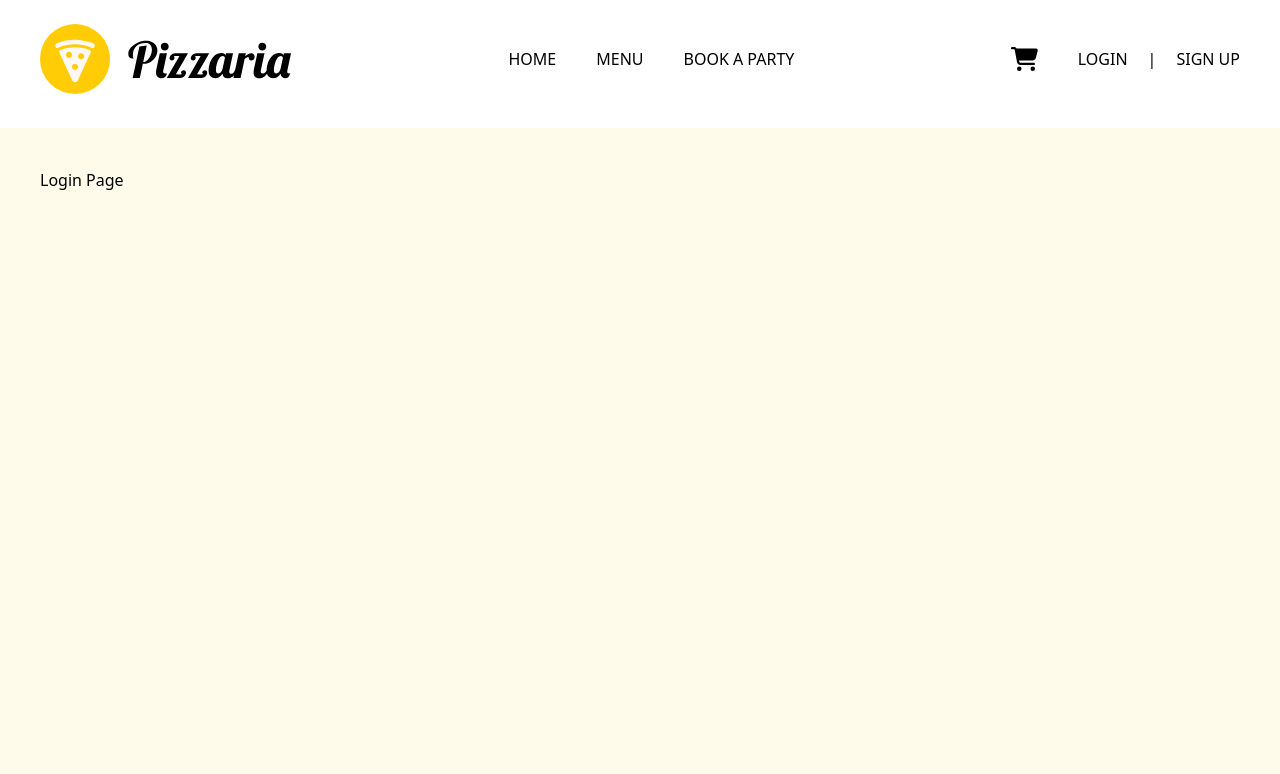
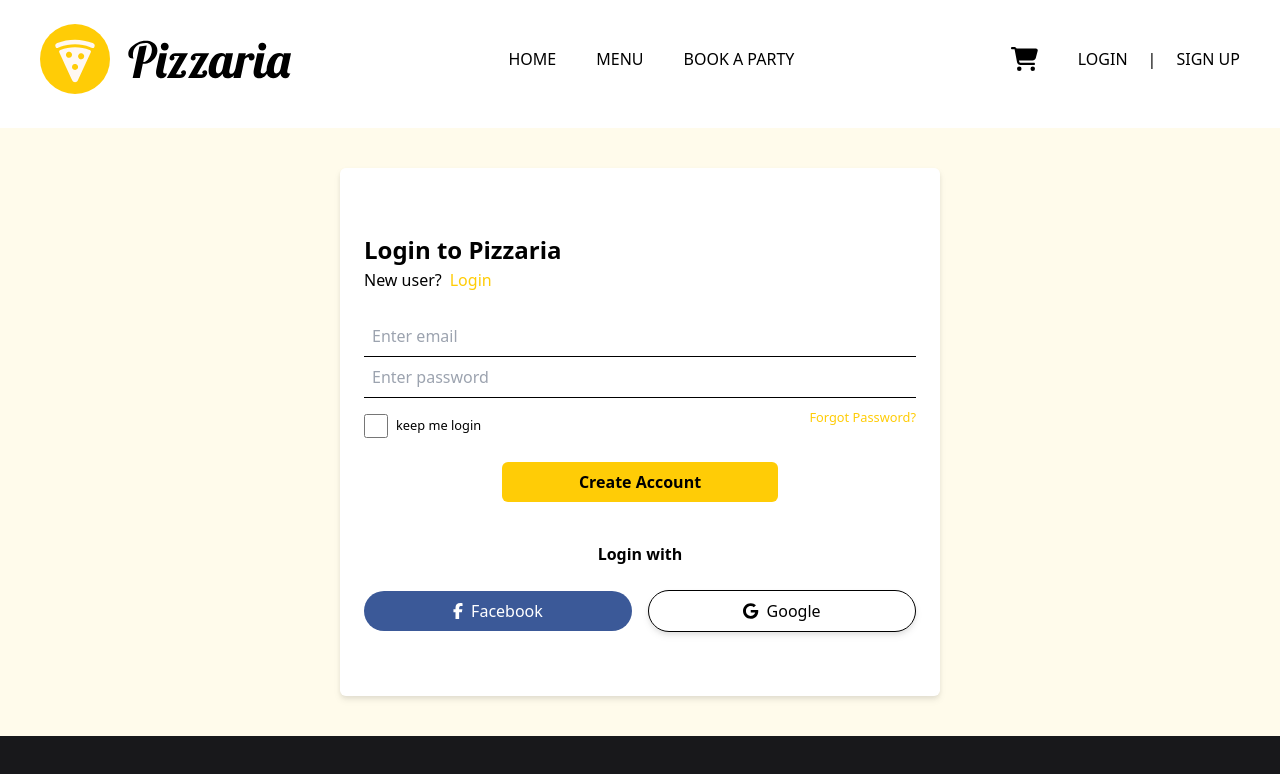
Before and after one commit to LightLotus/pizzaria, a React (Create React App) app: page /login in a window 1280 px wide. Shown: the top 774 px of the page. Built offline with nearby package versions, Linux system fonts and the light colour scheme.

Commit message:
login page

```diff
--- a/src/pages/Login.js
+++ b/src/pages/Login.js
@@ -1,11 +1,66 @@
-
+import { Link } from "react-router-dom";
+import { faFacebookF, faGoogle } from "@fortawesome/free-brands-svg-icons";
+import { FontAwesomeIcon } from "@fortawesome/react-fontawesome";
 
 const Login = () => {
   return (
-    <div className="md:p-10 p-4 bg-amber-50 text-[0.8rem] md:text-[1rem] mt-[5.5rem] md:mt-[8rem] h-[100vh]">
-      Login Page
+    <div className="md:p-10 p-4 bg-amber-50 text-[0.8rem] md:text-[1rem] mt-[5.5rem] md:mt-[8rem] py-10">
+      <form className="bg-white px-6 py-16 drop-shadow-md h-fit rounded-md md:w-1/2 md:mx-auto">
+        <h1 className="font-bold text-[1.5rem]">Login to Pizzaria</h1>
+        <p className="my-2 md:my-0">
+          New user?
+          <Link className="text-[#FFCC06] ml-2" to="/signup">
+            Login
+          </Link>
+        </p>
+        <div className="mt-6">
+          <input
+            className="block w-full border-b-[1px] focus:outline-none p-2 border-black"
+            type="email"
+            id="email"
+            placeholder="Enter email"
+          />
+          <input
+            className="block w-full border-b-[1px] focus:outline-none p-2 border-black"
+            type="password"
+            id="password"
+            placeholder="Enter password"
+          />
+        </div>
+        <div className="flex justify-between items-center text-[0.8rem]">
+          <div className="flex items-center gap-2 mt-4">
+            <input
+              className="w-[1.5rem] h-[1.5rem] checked:bg-[#FFCC06]"
+              type="checkbox"
+              name="terms"
+              id="terms"
+            />
+            <label htmlFor="terms">keep me login</label>
+          </div>
+          <Link className="text-[#FFCC06]" to="forgetpassword">
+            Forgot Password?
+          </Link>
+        </div>
+        <button
+          type="submit"
+          className="block bg-[#FFCC06] hover:bg-[#ffcd068b] ease-in duration-300 p-2 w-full md:w-1/2 rounded-md font-bold mt-6 mx-auto"
+        >
+          Create Account
+        </button>
+        <p className="text-center font-bold mt-10 mb-6">Login with</p>
+        <div className="flex justify-between items-center gap-4">
+          <Link className="bg-[#3b5998] p-2 rounded-full block text-white w-[50%] text-center">
+            <FontAwesomeIcon className="mr-2" icon={faFacebookF} />
+            Facebook
+          </Link>
+          <Link className="bg-white border-[1px] border-black p-2 rounded-full block w-[50%] text-center drop-shadow-md">
+            <FontAwesomeIcon className="mr-2" icon={faGoogle} />
+            Google
+          </Link>
+        </div>
+      </form>
     </div>
   );
-}
+};
 
-export default Login
+export default Login;
--- a/src/pages/Signup.js
+++ b/src/pages/Signup.js
@@ -68,7 +68,7 @@ const Signup = () => {
         </div>
         <button
           type="submit"
-          className="block bg-[#FFCC06] hover:bg-[#ffcd068b] ease-in duration-300 p-2 w-full rounded-md font-bold mt-6 mx-auto"
+          className="block bg-[#FFCC06] hover:bg-[#ffcd068b] ease-in duration-300 p-2 w-full md:w-1/2 rounded-md font-bold mt-6 mx-auto"
         >
           Create Account
         </button>
```
Also changed, not shown: src/assets/Line.svg (added).
